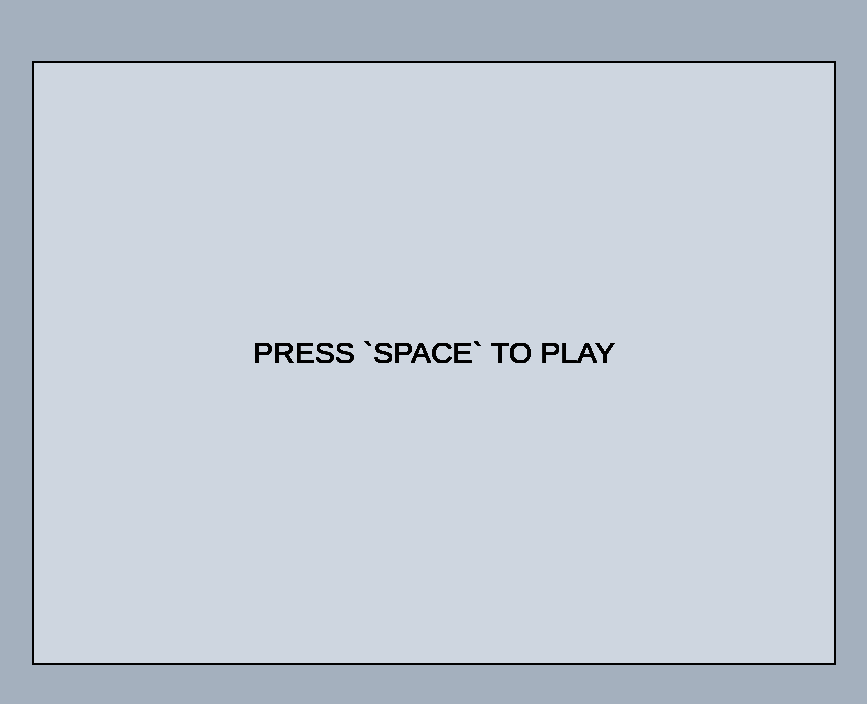
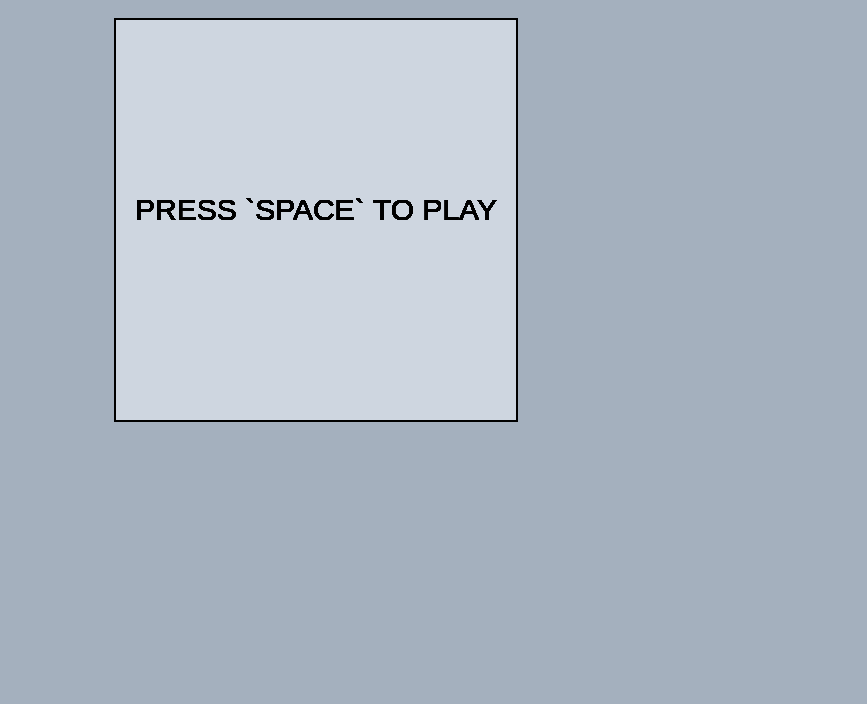
Before and after one commit to arduored/snek, a plain HTML site: page index.html in a window 1280 px wide. Shown: the part 90-794 px from the top of the page, without its empty margins (292-1159 px from the left). Drawn offline with Linux system fonts and the light colour scheme.

Commit message:
fix drawing food outside the canvas

```diff
--- a/food.js
+++ b/food.js
@@ -17,6 +17,6 @@ export default class Food {
 
     getRandomCoordinate(max, size) {
         max = Math.floor(max)
-        return Math.floor(Math.random() * max + 1) * size
+        return Math.floor(Math.random() * max) * size
     }
 }
--- a/index.html
+++ b/index.html
@@ -14,7 +14,7 @@
         </div>
         <div id="game-container">
             <h1>SNEK GAME</h1>
-            <canvas id="game-canvas" width="800" height="600"></canvas>
+            <canvas id="game-canvas" width="400" height="400"></canvas>
         </div>
     </body>
 </html>
--- a/index.js
+++ b/index.js
@@ -10,8 +10,8 @@ overlay.style.display = "none"
 const canvas = document.getElementById("game-canvas")
 const ctx = canvas.getContext("2d")
 
-const WIDTH = 800
-const HEIGHT = 600
+const WIDTH = canvas.width
+const HEIGHT = canvas.height
 const SIZE = 10
 let SPEED = 200
 
@@ -151,6 +151,7 @@ function update(timestamp) {
 
 requestAnimationFrame(update)
 
+//TODO: Fix quick u-turn bug
 //TODO: Refactor the code
 //TODO: Ehance display ( center pause text, colors ... )
 //TODO: Add my name and a link to my github / gitlab
```
